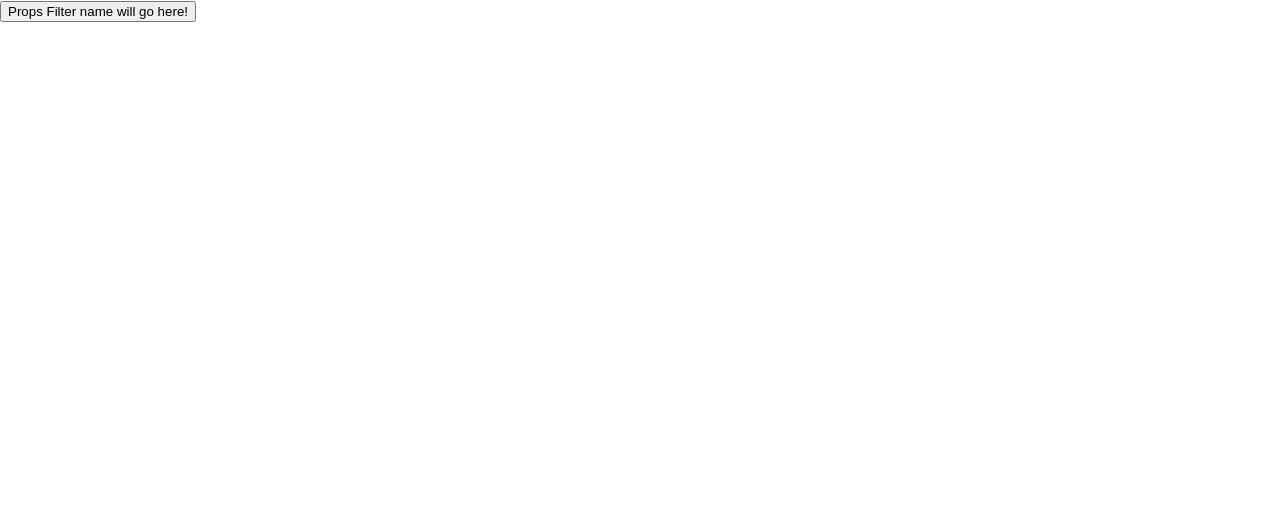
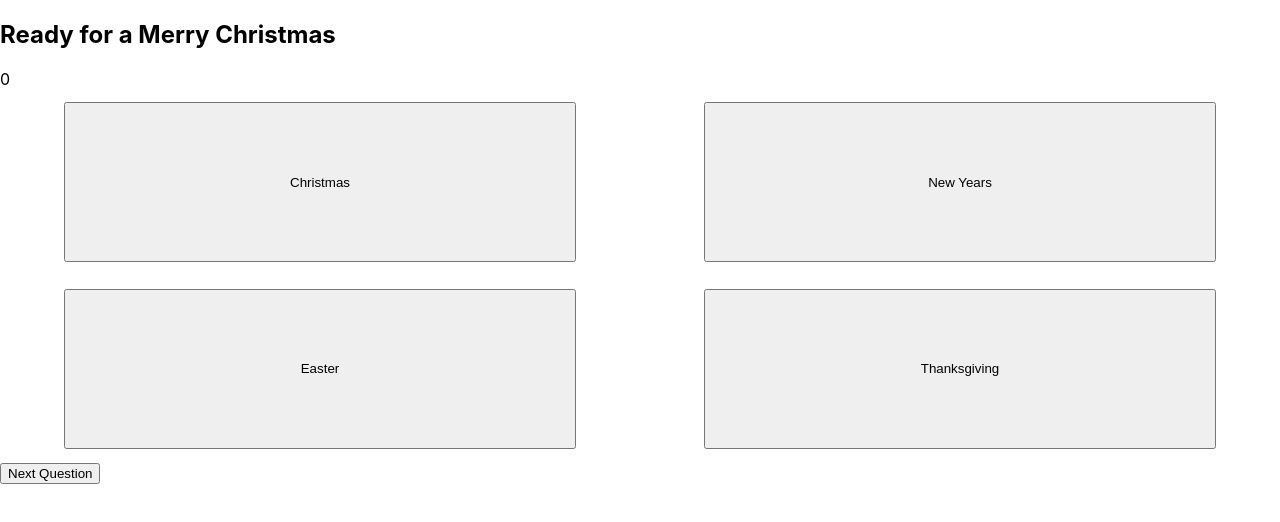
Before and after one commit to davidvdev/hackathon-snackathon, a React (Create React App) app: page /filters in a window 1280 px wide. Shown: the top 522 px of the page. Built offline with nearby package versions, Linux system fonts and the light colour scheme.

Commit message:
basic structure of filter pages set

```diff
--- a/src/App.css
+++ b/src/App.css
@@ -36,3 +36,18 @@
     transform: rotate(360deg);
   }
 }
+
+.options {
+  display: flex;
+  justify-content: space-around;
+  align-items: center;
+  flex-wrap: wrap;
+}
+
+/* replace with classname of card component */
+.options button {
+  width: 40%;
+  padding: 1em;
+  margin: 1em;
+  height: 20vh;
+}
--- a/src/Components/Filter.js
+++ b/src/Components/Filter.js
@@ -1,12 +1,16 @@
 import React from 'react'
 
-const Filter = (props) => {
-    return ( <div>
-        <button >
-            Props Filter name will go here!
-        </button>
-    </div>
-
+const Filter = ({ handleClick, key, keyValues}) => {
+    return (
+        <div className="filter">
+            <div className="options">
+                {/* buttons are placeholders for card component */}
+                <button onClick={() => handleClick(key, keyValues[0])}>{keyValues[0]}</button>
+                <button onClick={() => handleClick(key, keyValues[1])}>{keyValues[1]}</button>
+                <button onClick={() => handleClick(key, keyValues[2])}>{keyValues[2]}</button>
+                <button onClick={() => handleClick(key, keyValues[3])}>{keyValues[3]}</button>
+            </div>
+        </div>
     )
 }
 export default Filter
--- a/src/Pages/Filters.js
+++ b/src/Pages/Filters.js
@@ -3,10 +3,48 @@ import Filter from "../components/Filter"
 
 const Filters = (props) => {
 
+    const emptyChoices = {
+        holiday: "",
+        meal: "",
+        course: "",
+        ingredients: "",
+        time: "",
+        temp: ""
+    }
+
     const [progress, setProgress] = useState(0)
+    const [choices, setChoices] = useState(emptyChoices)
+
+    const next = (key, value) => {
+        setChoices({...choices, [key]: value})
+    }
+
+    const keyValues= {
+        holiday: ["Christmas", "New Years", "Easter", "Thanksgiving"],
+        meal: [],
+        course: [],
+        ingredients: [],
+        time: [],
+        temp: []
+    }
 
     return(
-        <Filter />
+        <div className="Filters">
+            <h2>Ready for a {props.holidy || "Merry Christmas"}</h2>
+            <div className="progressBar">{progress}</div>
+            <Filter handleClick={next} keyValues={keyValues.holiday} key={"holiday"}/>
+            <div className="changeQuestion">
+            {progress == 0 &&
+                <button onClick={() => setProgress(progress + 1)}>Next Question</button>
+            }
+            {progress > 0 &&
+            <>
+                <button onClick={() => setProgress(progress - 1)}>Previous Question</button>
+                <button onClick={() => setProgress(progress + 1)}>Next Question</button>
+            </>
+            }
+            </div>
+        </div>
     )
 }
 
```
